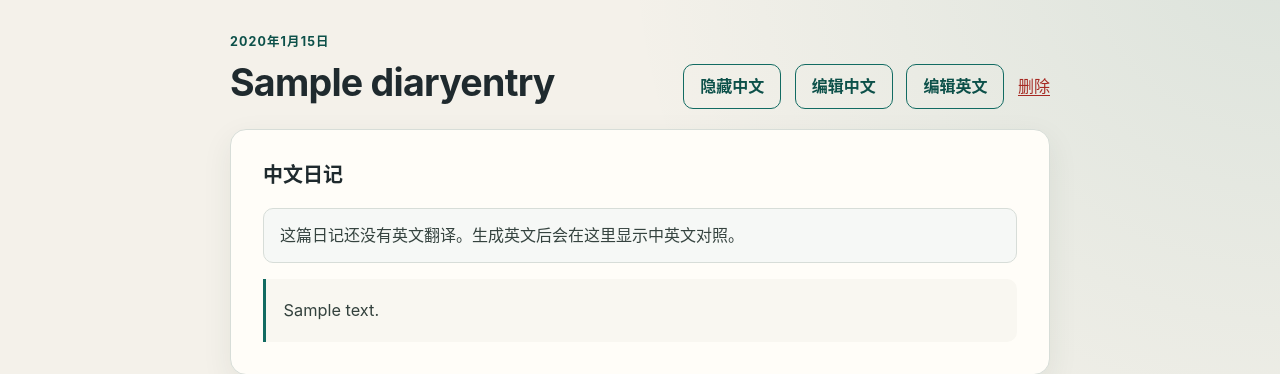
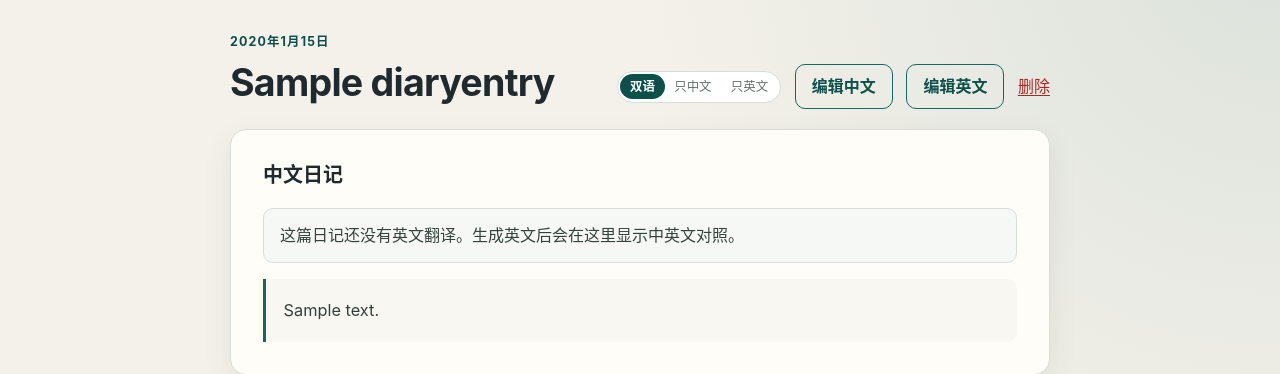
Before and after one commit to shazhengzhong/my-Mac, a Django app: page /diaries/00000000-0000-0000-0000-000000000001/ in a window 1280 px wide. Shown: the part 70-444 px from the top of the page. Run offline with Django 5.2, Linux system fonts and the light colour scheme; a user stored in the database is signed in; tables that the repository leaves empty hold one stand-in row (values such as "Sample post"); data that the repository does not hold is empty; parts of the project's set-up code (start-up, migrations or seed data) failed here and were passed over.

Commit message:
feat(ui): add bilingual, Chinese-only, and English-only reading modes
- Replace the hide-Chinese toggle with a three-mode control
- In Chinese-only mode, hide the entire English practice section
- In English-only mode, hide all Chinese reading and practice lines
- Persist the selected mode in localStorage
- Suite passes 108 tests

Co-Authored-By: Claude Code <noreply@anthropic.com>

```diff
--- a/static/css/app.css
+++ b/static/css/app.css
@@ -775,6 +775,41 @@ button.button {
   display: none !important;
 }
 
+.hide-en .en-only {
+  display: none !important;
+}
+
+.view-toggle {
+  display: inline-flex;
+  padding: 0.15rem;
+  border: 1px solid var(--border);
+  border-radius: 999px;
+  background: var(--surface-strong);
+}
+
+.view-toggle-button {
+  padding: 0.25rem 0.6rem;
+  border: 0;
+  border-radius: 999px;
+  background: transparent;
+  color: var(--muted);
+  font: inherit;
+  font-size: 0.78rem;
+  line-height: 1.4;
+  cursor: pointer;
+}
+
+.view-toggle-button[aria-pressed="true"] {
+  background: var(--accent-dark);
+  color: #fff;
+  font-weight: 650;
+}
+
+.view-toggle-button:focus-visible {
+  outline: 2px solid var(--accent-dark);
+  outline-offset: 1px;
+}
+
 .english-sentence {
   margin-bottom: 0.85rem;
   color: #22332e;
--- a/static/js/chinese-toggle.js
+++ /dev/null
@@ -1,34 +0,0 @@
-(() => {
-  "use strict";
-
-  const button = document.querySelector("[data-chinese-toggle]");
-  if (!button) {
-    return;
-  }
-
-  const STORAGE_KEY = "familyDiaryHideChinese";
-
-  function apply(hidden) {
-    document.body.classList.toggle("hide-zh", hidden);
-    button.textContent = hidden ? "显示中文" : "隐藏中文";
-    button.setAttribute("aria-pressed", hidden ? "true" : "false");
-  }
-
-  let hidden = false;
-  try {
-    hidden = window.localStorage.getItem(STORAGE_KEY) === "1";
-  } catch (_error) {
-    // Private browsing may block localStorage; default to showing Chinese.
-  }
-  apply(hidden);
-
-  button.addEventListener("click", () => {
-    const next = !document.body.classList.contains("hide-zh");
-    try {
-      window.localStorage.setItem(STORAGE_KEY, next ? "1" : "0");
-    } catch (_error) {
-      // The toggle still works for this page view.
-    }
-    apply(next);
-  });
-})();
--- a/templates/diaries/detail.html
+++ b/templates/diaries/detail.html
@@ -8,7 +8,11 @@
       <h1>{{ diary.display_title }}</h1>
     </div>
     <div class="actions">
-      <button class="button secondary" type="button" data-chinese-toggle aria-pressed="false">隐藏中文</button>
+      <div class="view-toggle" role="group" aria-label="阅读显示模式">
+        <button class="view-toggle-button" type="button" data-view-mode="both" aria-pressed="true">双语</button>
+        <button class="view-toggle-button" type="button" data-view-mode="zh" aria-pressed="false">只中文</button>
+        <button class="view-toggle-button" type="button" data-view-mode="en" aria-pressed="false">只英文</button>
+      </div>
       <a class="button secondary" href="{% url 'diary_edit' diary.id %}">编辑中文</a>
       <a class="button secondary" href="{% url 'diary_edit_english' diary.id %}">编辑英文</a>
       <a class="link danger-link" href="{% url 'diary_delete' diary.id %}">删除</a>
@@ -18,9 +22,9 @@
   <section class="card">
     <div class="heading-row">
       <div>
-        <h2>{% if has_aligned_chinese %}双语对照{% else %}中文日记{% endif %}</h2>
+        <h2>{% if has_aligned_chinese %}日记对照{% else %}中文日记{% endif %}</h2>
         {% if has_aligned_chinese %}
-          <p class="muted small">中文在上，英文在下；可用右上角按钮隐藏中文。</p>
+          <p class="muted small">可用右上角切换：双语 / 只中文 / 只英文。</p>
         {% endif %}
       </div>
     </div>
@@ -37,7 +41,7 @@
           <div class="bilingual-group">
             <p class="bilingual-zh zh-only">{{ group.chinese_text }}</p>
             {% for sentence in group.sentences %}
-              <p class="bilingual-en" lang="en">{{ sentence.text }}</p>
+              <p class="bilingual-en en-only" lang="en">{{ sentence.text }}</p>
             {% endfor %}
           </div>
         {% endfor %}
@@ -54,7 +58,7 @@
     {% endif %}
   </section>
 
-  <section class="card">
+  <section class="card en-only">
     <div class="heading-row">
       <div>
         <h2>英文与音标</h2>
@@ -239,5 +243,5 @@
 {% endblock %}
 {% block scripts %}
   <script src="{% static 'js/word-assessor.js' %}" defer></script>
-  <script src="{% static 'js/chinese-toggle.js' %}" defer></script>
+  <script src="{% static 'js/view-mode.js' %}" defer></script>
 {% endblock %}
```
Also changed, not shown: FEATURE_LEDGER.md (+5 -4 lines), diaries/tests.py (+5 -2 lines), static/js/view-mode.js (added, +51 -0 lines), README.md.
